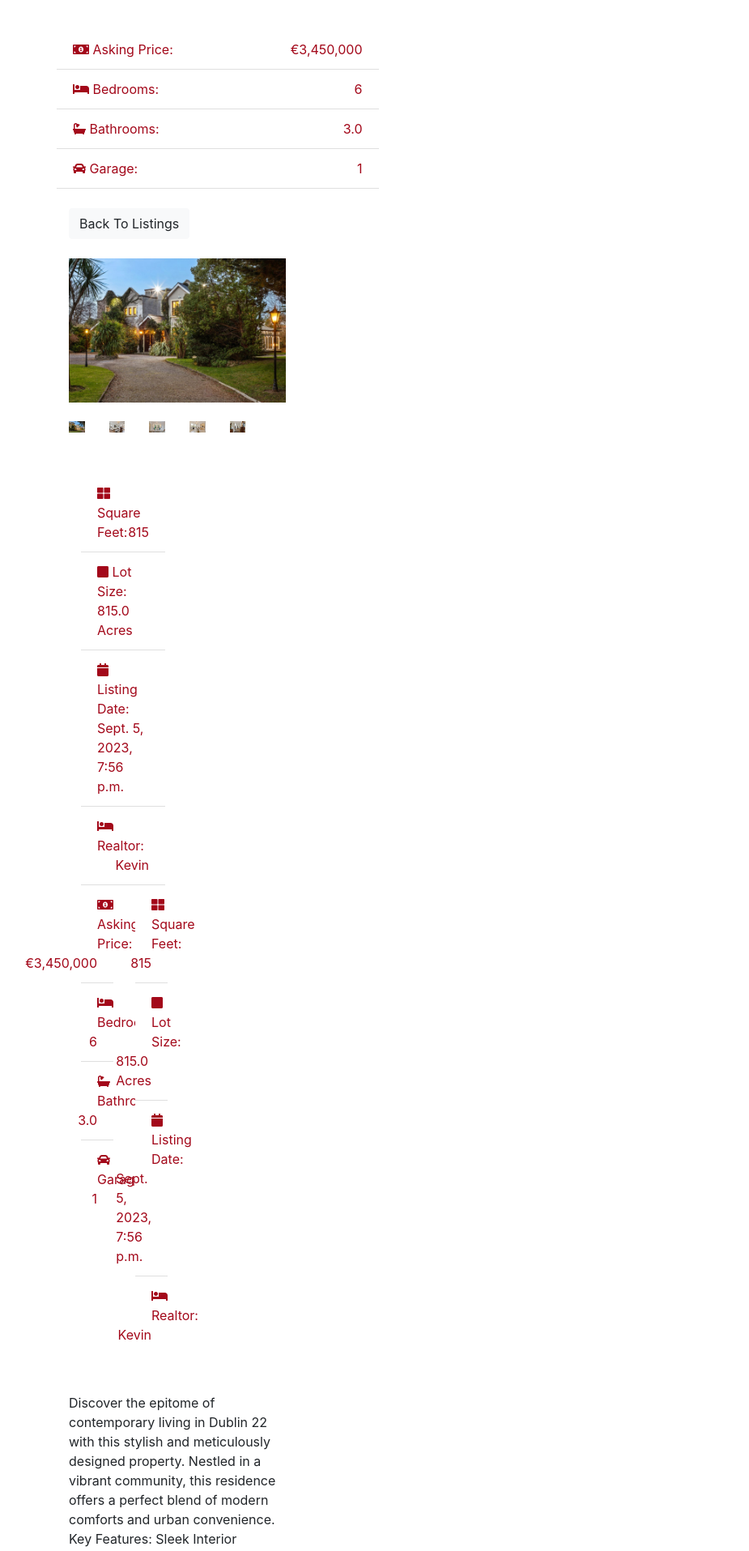
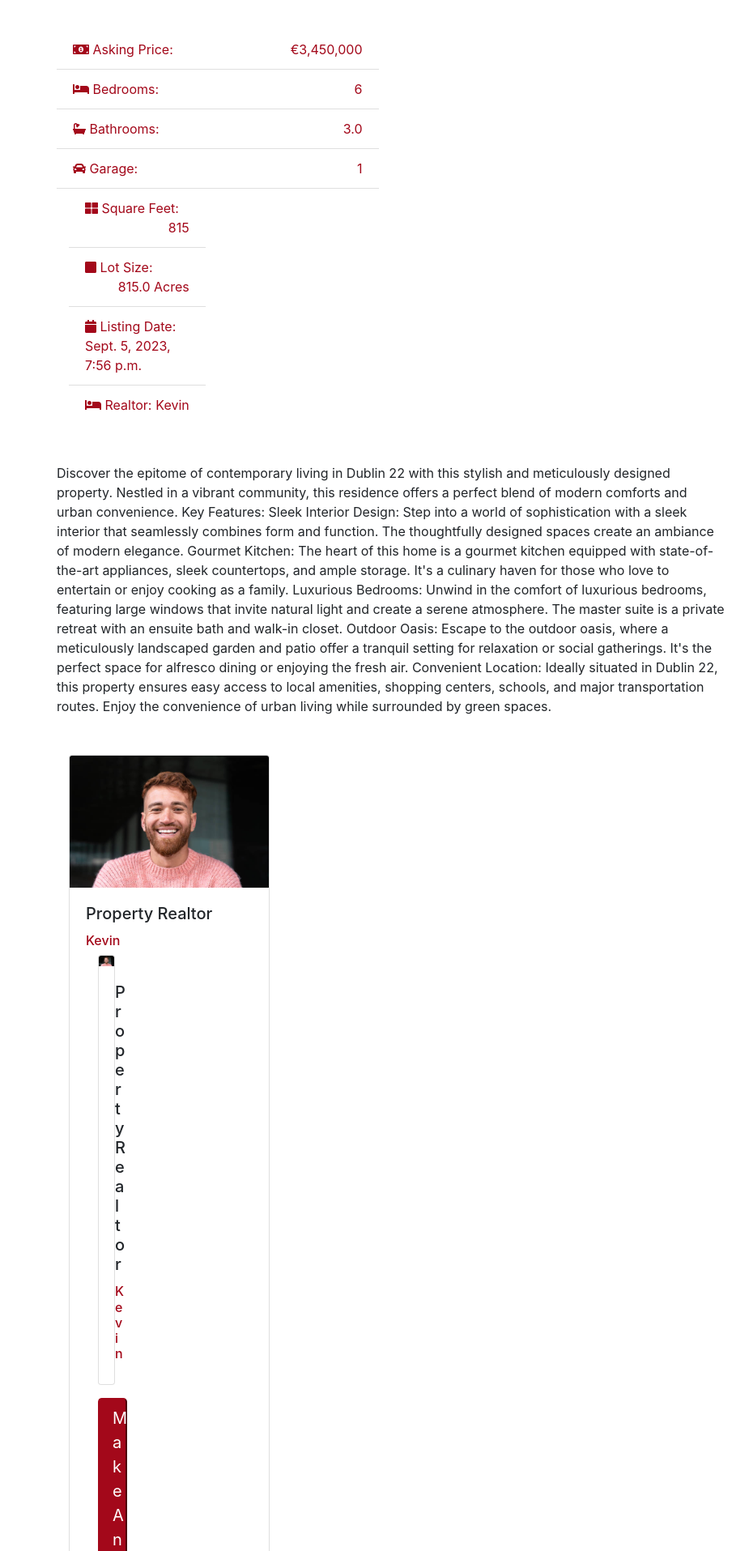
Before and after one commit to zebamahfuz/CPP, a Django app: page /listings/3 in a window 1280 px wide. Shown: the part 1045-2960 px from the top of the page at 81% size, without its empty margins (15-940 px from the left). Run offline with Django 3.2, Linux system fonts and the light colour scheme; data comes from the database, SQL or seed files in the repository; some libraries are stand-ins or nearby versions.

Commit message:
Update listing.html

```diff
--- a/templates/listings/listing.html
+++ b/templates/listings/listing.html
@@ -119,101 +119,7 @@
                 <span class="float-right">{{ listing.garage }} </span>
               </li>
             </ul>
-  <!-- Listing -->
-  <section id="listing" class="py-4">
-    <div class="container">
-      <a href="{% url 'listings' %}" class="btn btn-light mb-4">Back To Listings</a>
-      <div class="row">
-        <div class="col-md-9">
-          <!-- Home Main Image -->
-          <img src="{{ listing.photo_main.url }}" alt="" class="img-main img-fluid mb-3">
-          <!-- Thumbnails -->
-          <div class="row mb-5 thumbs">
-            {% if listing.photo_1 %}
-            <div class="col-md-2">
-              <a href="{{ listing.photo_1.url }}" data-lightbox="home-images">
-                <img src="{{ listing.photo_1.url }}" alt="" class="img-fluid">
-              </a>
-            </div>
-            {% endif %}
-            {% if listing.photo_2 %}
-            <div class="col-md-2">
-              <a href="{{ listing.photo_2.url }}" data-lightbox="home-images">
-                <img src="{{ listing.photo_2.url }}" alt="" class="img-fluid">
-              </a>
-            </div>
-            {% endif %}
-            {% if listing.photo_3 %}
-            <div class="col-md-2">
-              <a href="{{ listing.photo_3.url }}" data-lightbox="home-images">
-                <img src="{{ listing.photo_3.url }}" alt="" class="img-fluid">
-              </a>
-            </div>
-            {% endif %}
-            {% if listing.photo_4 %}
-            <div class="col-md-2">
-              <a href="{{ listing.photo_4.url }}" data-lightbox="home-images">
-                <img src="{{ listing.photo_4.url }}" alt="" class="img-fluid">
-              </a>
-            </div>
-            {% endif %}
-            {% if listing.photo_5 %}
-            <div class="col-md-2">
-              <a href="{{ listing.photo_5.url }}" data-lightbox="home-images">
-                <img src="{{ listing.photo_5.url }}" alt="" class="img-fluid">
-              </a>
-            </div>
-            {% endif %}
-            {% if listing.photo_6 %}
-            <div class="col-md-2">
-              <a href="{{ listing.photo_6.url }}" data-lightbox="home-images">
-                <img src="{{ listing.photo_6.url }}" alt="" class="img-fluid">
-              </a>
-            </div>
-            {% endif %}
-          </div>
-          <div class="col-md-6">
-            <ul class="list-group list-group-flush">
-              <li class="list-group-item text-secondary">
-                <i class="fas fa-th-large"></i> Square Feet:
-                <span class="float-right">{{ listing.sqft }}</span>
-              </li>
-              <li class="list-group-item text-secondary">
-                <i class="fas fa-square"></i> Lot Size:
-                <span class="float-right">{{ listing.lot_size }} Acres </span>
-              </li>
-              <li class="list-group-item text-secondary">
-                <i class="fas fa-calendar"></i> Listing Date:
-                <span class="float-right">{{ listing.list_date }}</span>
-              </li>
-              <li class="list-group-item text-secondary">
-                <i class="fas fa-bed"></i> Realtor:
-                <span class="float-right">{{ listing.realtor }} </span>
-              </li>
-            </ul>
-          <!-- Fields -->
-          <div class="row mb-5 fields">
-            <div class="col-md-6">
-              <ul class="list-group list-group-flush">
-                <li class="list-group-item text-secondary">
-                  <i class="fas fa-money-bill-alt"></i> Asking Price:
-                  <span class="float-right">€{{ listing.price | intcomma }}</span>
-                </li>
-                <li class="list-group-item text-secondary">
-                  <i class="fas fa-bed"></i> Bedrooms:
-                  <span class="float-right">{{ listing.bedrooms }}</span>
-                </li>
-                <li class="list-group-item text-secondary">
-                  <i class="fas fa-bath"></i> Bathrooms:
-                  <span class="float-right">{{ listing.bathrooms }}</span>
-                </li>
-                <li class="list-group-item text-secondary">
-                  <i class="fas fa-car"></i> Garage:
-                  <span class="float-right">{{ listing.garage }}
-                  </span>
-                </li>
-              </ul>
-            </div>
+
             <div class="col-md-6">
               <ul class="list-group list-group-flush">
                 <li class="list-group-item text-secondary">
```
